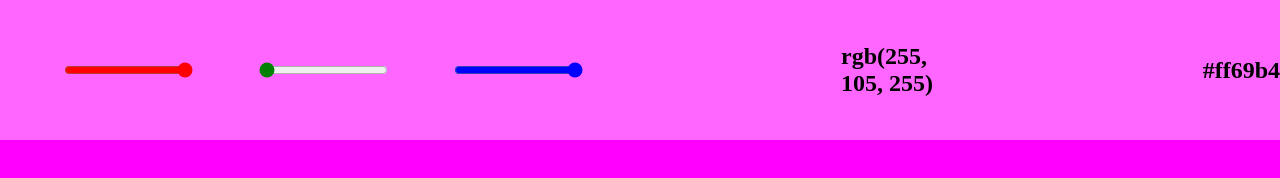
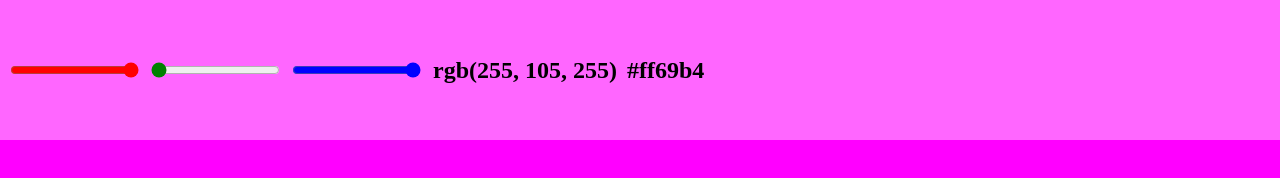
Before and after one commit to BenjaminLupa/web-apps-foundation, a plain HTML site: page 05-color-mixer/index.html in a window 1280 px wide. Drawn offline with Linux system fonts and the light colour scheme.

```diff
--- a/05-color-mixer/style.css
+++ b/05-color-mixer/style.css
@@ -8,6 +8,7 @@ body {
   padding: 0;
   margin: 0;
   height: 86vh;
+  width: 100%;
 }
 
 header {
@@ -26,7 +27,7 @@ header {
 }
 
 h2 {
-  margin-left: 20%;
+  margin-left: 10px;
 }
 
 #red {
@@ -40,7 +41,7 @@ h2 {
 }
 
 .input {
-  margin-inline-start: 5%;
+  margin-inline-start: 10px;
 }
 
 main {
```
